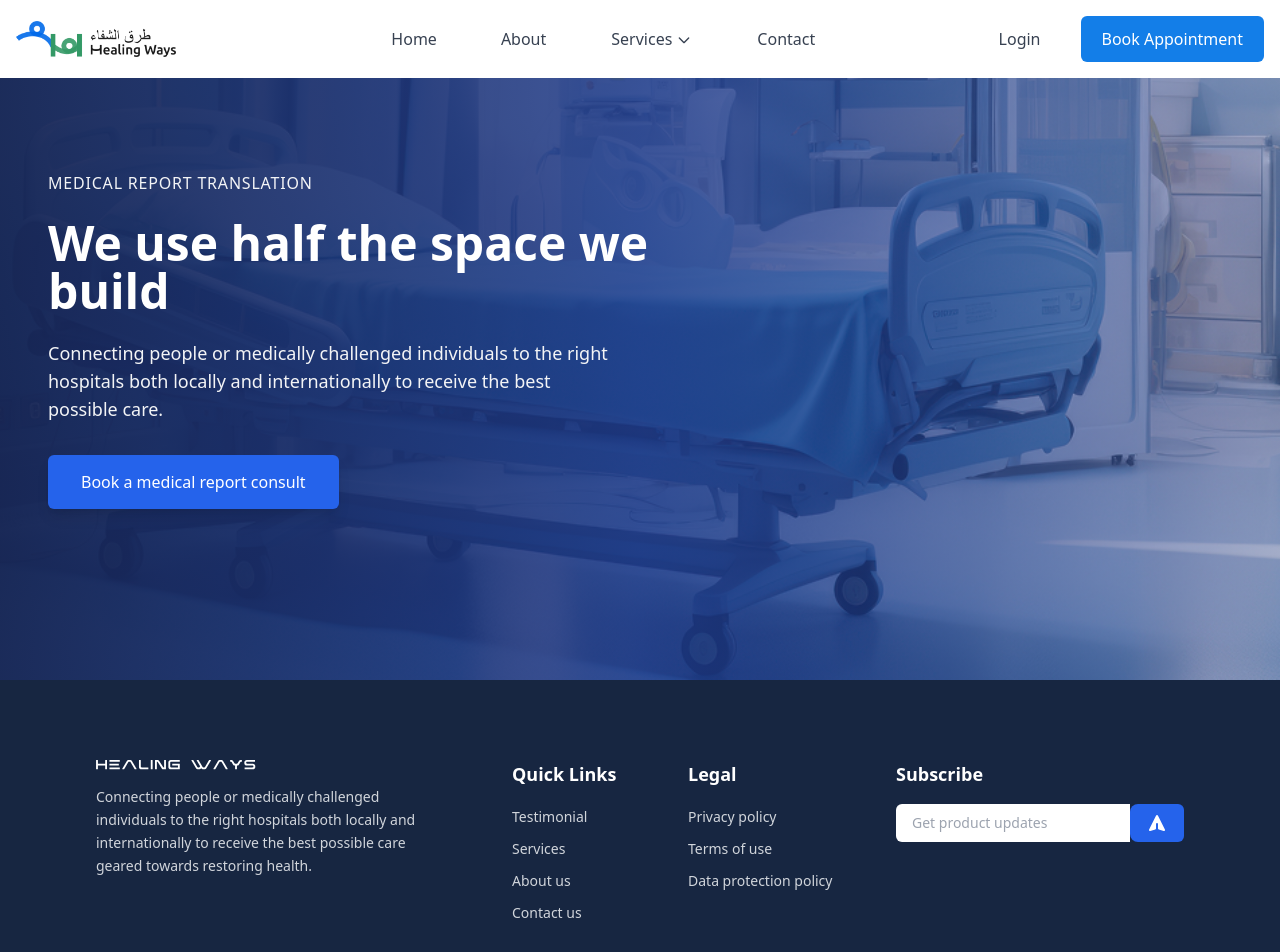
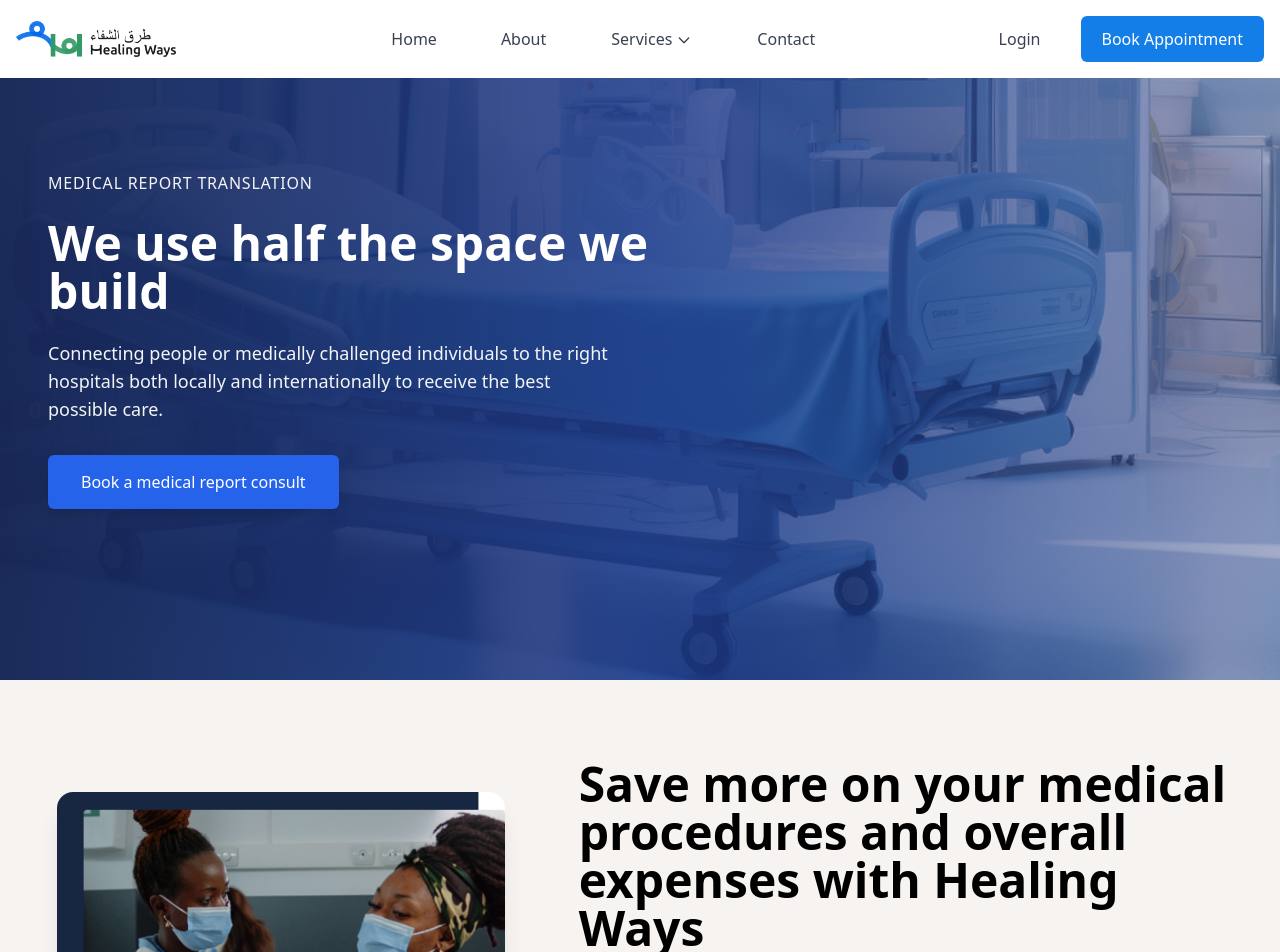
Before and after one commit to Binmuhammad001/healing-ways, a React (Vite) app: page /rep_service in a window 1280 px wide. Shown: the top 952 px of the page. Built offline with nearby package versions, Linux system fonts and the light colour scheme.

Commit message:
Update rep_service.jsx

```diff
--- a/src/pages/rep_service.jsx
+++ b/src/pages/rep_service.jsx
@@ -14,6 +14,7 @@ export default function App(){
         <>
         <Navbar/>
         <Hero/>
+        <Section1/>
         <Footer/>
         </>
     )
```
